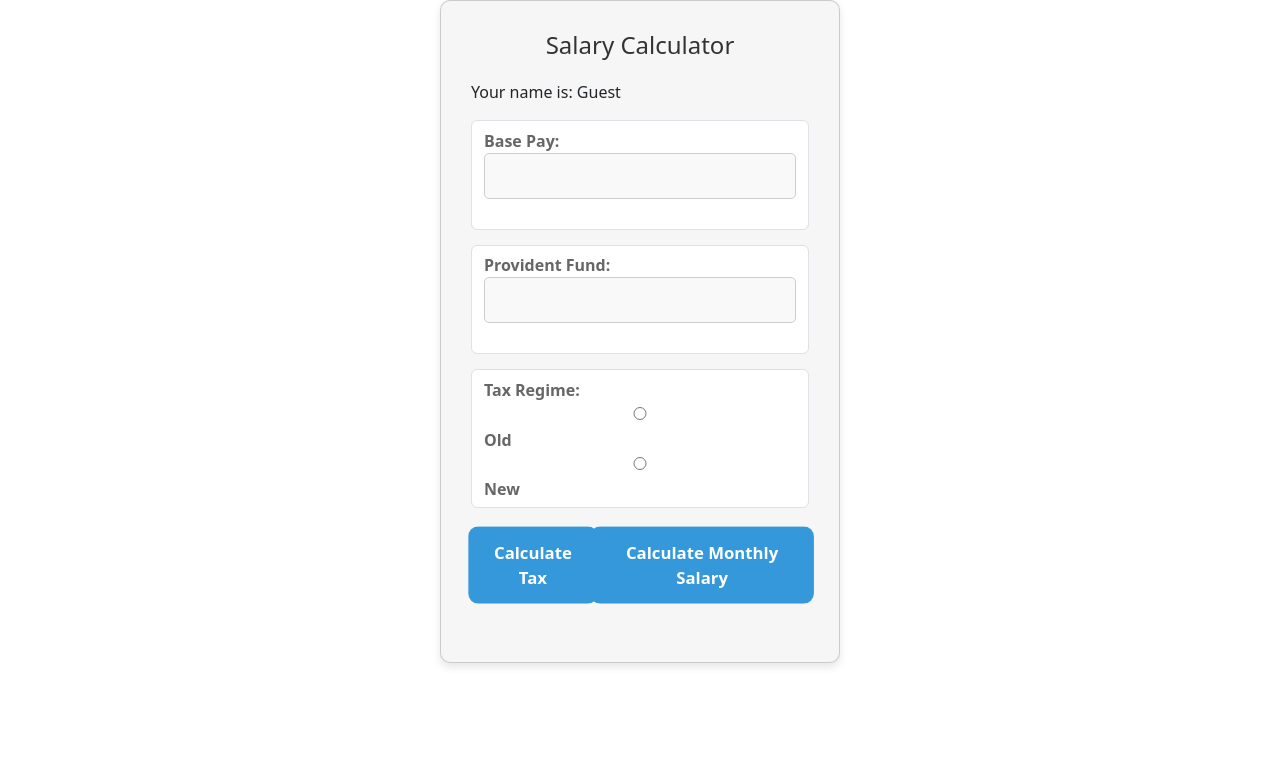
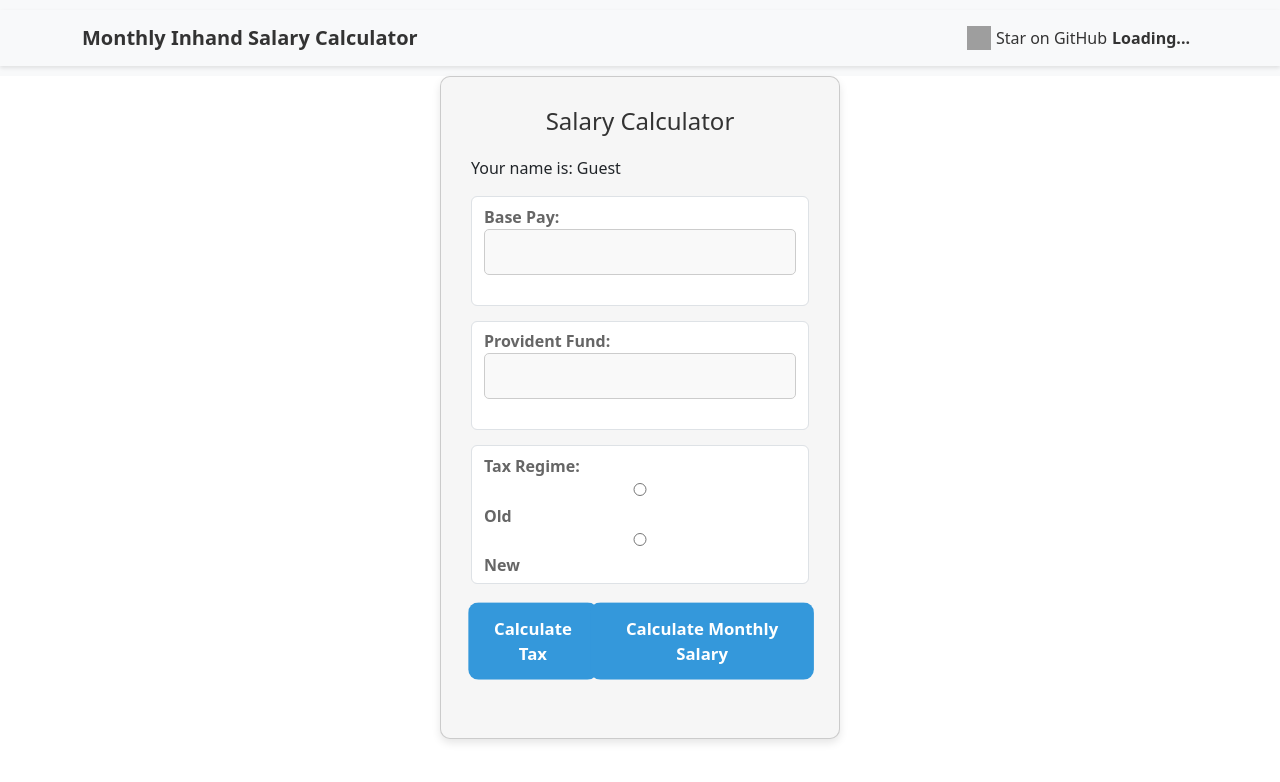
Before and after one commit to anantraghuvanshi/monthly-inhand-salary-calculator, an Angular app: page /salary-calculator in a window 1280 px wide. Shown: the top 782 px of the page. Built offline with nearby package versions, Linux system fonts and the light colour scheme; no server answers; grey boxes are pictures that could not be loaded.

Commit message:
header configured

```diff
--- a/src/app/app.component.html
+++ b/src/app/app.component.html
@@ -1 +1,2 @@
+<app-header></app-header>
 <router-outlet></router-outlet>
--- a/src/app/header/header.component.css
+++ b/src/app/header/header.component.css
@@ -0,0 +1,44 @@
+/* Add any custom styles for the header here */
+header {
+    background-color: #f8f9fa;
+    padding: 10px 0;
+  }
+
+  .navbar {
+    box-shadow: 0 2px 4px rgba(0, 0, 0, 0.1);
+  }
+
+  .navbar-brand {
+    font-weight: bold;
+    color: #333;
+  }
+
+  .nav-item {
+    margin-left: 10px;
+  }
+
+  .nav-link {
+    display: flex;
+    align-items: center;
+    color: #333;
+  }
+
+  .github-icon {
+    width: 24px;
+    height: 24px;
+    background-image: url('https://github.githubassets.com/images/modules/logos_page/GitHub-Mark.png');
+    background-size: cover;
+    margin-right: 5px;
+  }
+
+  .star-count {
+    font-weight: bold;
+    margin-left: 5px;
+  }
+
+  /* Media query for responsiveness - adjust as needed */
+  @media (max-width: 768px) {
+    .navbar-collapse {
+      justify-content: flex-end;
+    }
+  }
--- a/src/app/header/header.component.html
+++ b/src/app/header/header.component.html
@@ -1,13 +1,22 @@
-<!-- Image and text -->
-<nav class="navbar navbar-light bg-light">
-  <a class="navbar-brand" href="#">
-    <img
-      src="../../assets/infinity.png"
-      width="30"
-      height="30"
-      class="d-inline-block align-top"
-      alt="monthly-inhand-salary-calculator"
-    />
-    Monthly In-Hand Salary Calculator
-  </a>
-</nav>
+<header>
+  <nav class="navbar navbar-expand-lg navbar-light bg-light">
+    <div class="container">
+      <a class="navbar-brand" href="#">Monthly Inhand Salary Calculator</a>
+      <div class="navbar-collapse" id="navbarSupportedContent">
+        <ul class="navbar-nav ms-auto">
+          <li class="nav-item">
+            <a
+              class="nav-link"
+              href="https://github.com/anantraghuvanshi/monthly-inhand-salary-calculator"
+              target="_blank"
+            >
+              <span class="github-icon"></span>
+              Star on GitHub
+              <span class="star-count">{{ starCount }}</span>
+            </a>
+          </li>
+        </ul>
+      </div>
+    </div>
+  </nav>
+</header>
--- a/src/app/header/header.component.ts
+++ b/src/app/header/header.component.ts
@@ -1,10 +1,28 @@
-import { Component } from '@angular/core';
+import { Component, OnInit } from '@angular/core';
 
 @Component({
   selector: 'app-header',
   templateUrl: './header.component.html',
-  styleUrls: ['./header.component.css']
+  styleUrls: ['./header.component.css'],
 })
-export class HeaderComponent {
+export class HeaderComponent implements OnInit {
+  starCount: number | 'Loading...' = 'Loading...';
 
+  ngOnInit() {
+    this.fetchStarCount();
+  }
+
+  fetchStarCount() {
+    // Fetch the star count from the GitHub API
+    fetch(
+      'https://api.github.com/repos/anantraghuvanshi/monthly-inhand-salary-calculator'
+    )
+      .then((response) => response.json())
+      .then((data) => {
+        this.starCount = data.stargazers_count;
+      })
+      .catch((error) => {
+        console.error('Error fetching star count:', error);
+      });
+  }
 }
```
